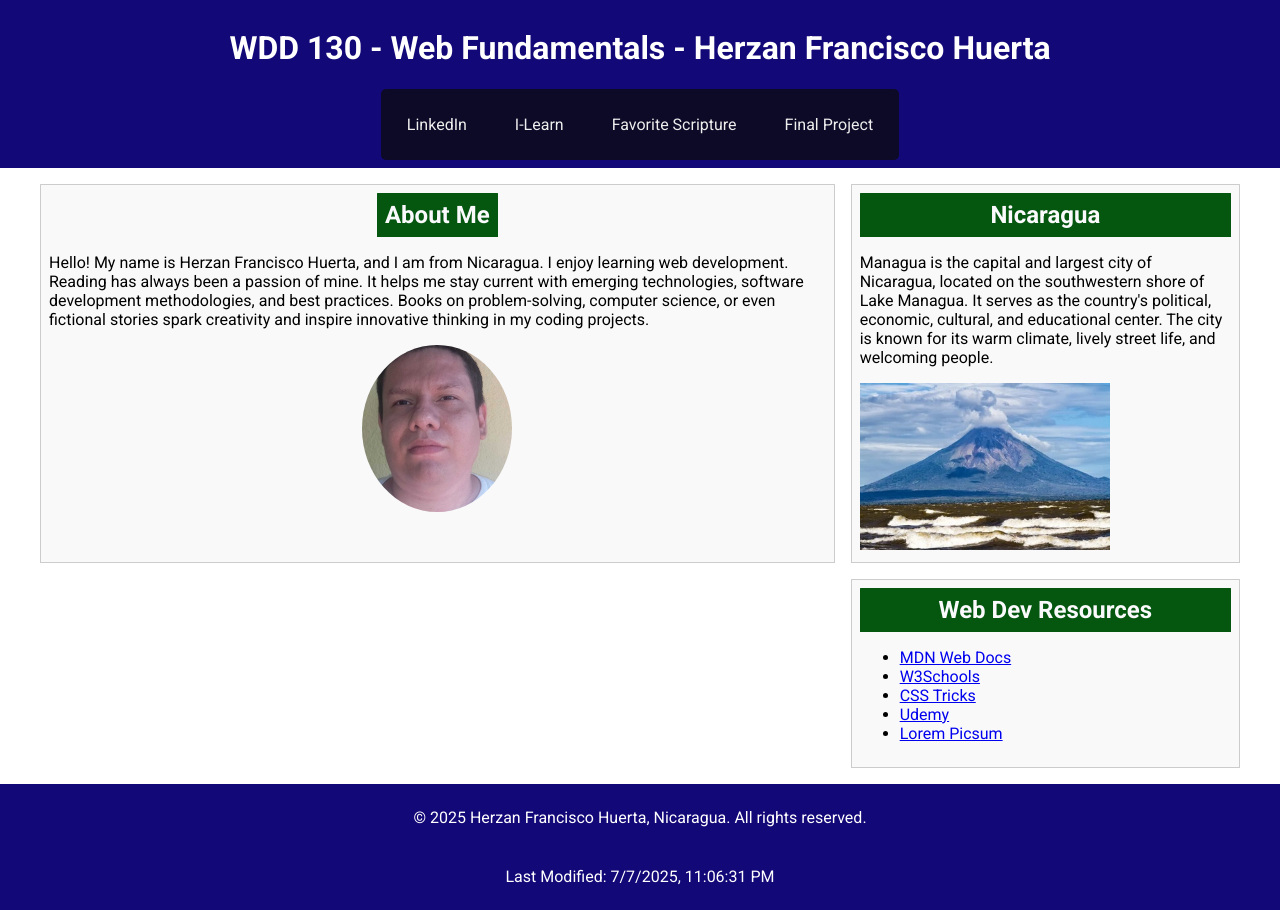
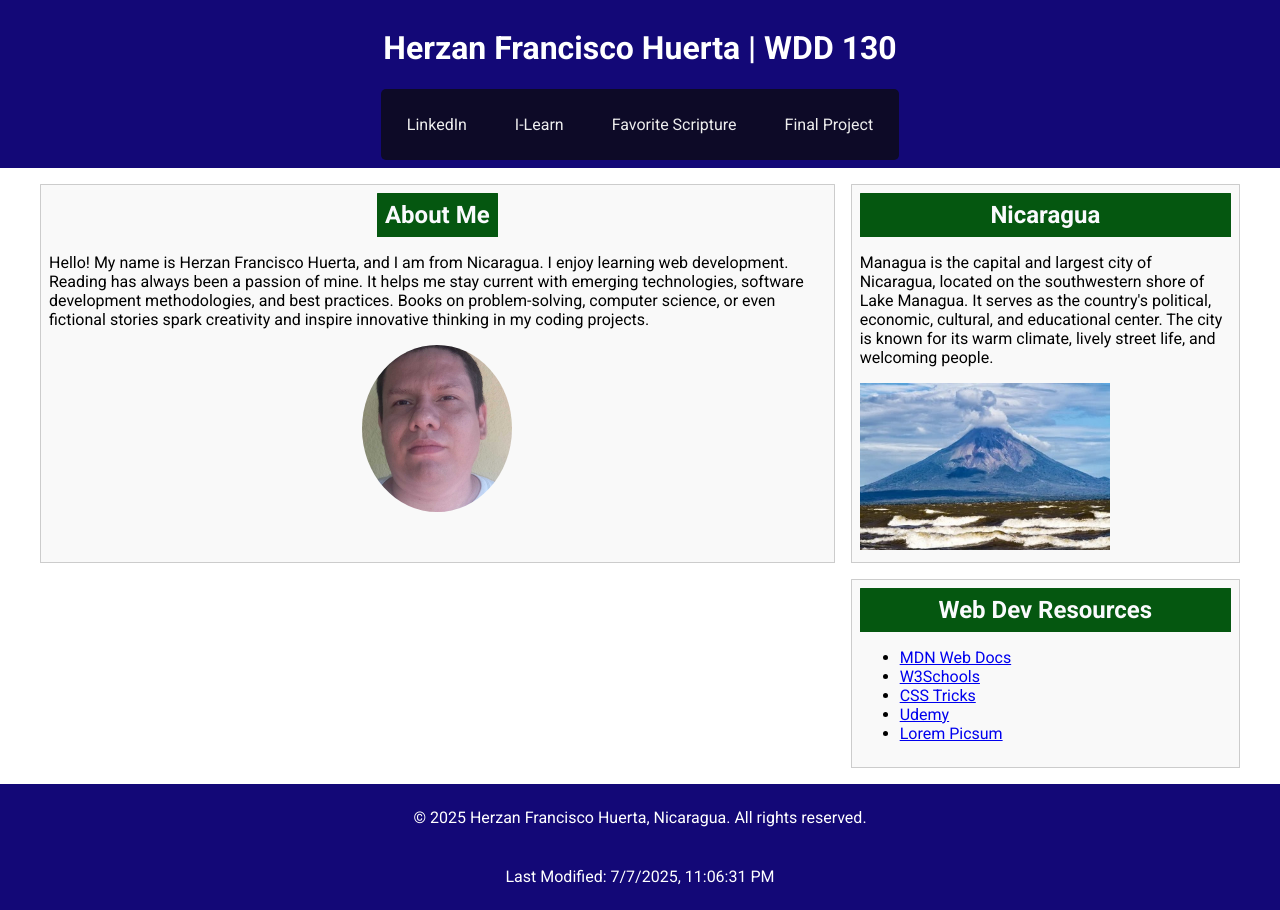
Before and after one commit to Herzan/wdd130, a plain HTML site: page index.html in a window 1280 px wide. Drawn offline with Linux system fonts and the light colour scheme.

Commit message:
First Commit

```diff
--- a/index.html
+++ b/index.html
@@ -3,8 +3,8 @@
 <head>
     <meta charset="UTF-8">
     <meta name="viewport" content="width=device-width, initial-scale=1.0">
-    <title>WDD 130 - Web Fundamentals - Herzan Francisco Huerta</title>
-    <meta name="description" content="Explore WDD 130 -  Web Fundamentals with Herzan Francisco Huerta. Learn essential web development skills in HTML, CSS, and JavaScript to build dynamic and responsive websites.">
+    <title>Herzan Francisco Huerta | WDD 130</title>
+    <meta name="description" content="Explore WDD 130 - Web Fundamentals with Herzan Francisco Huerta. Learn essential web development skills in HTML, CSS, and JavaScript to build dynamic and responsive websites.">
     <meta name="author" content="Herzan Francisco Huerta">
     <link rel="preconnect" href="https://fonts.googleapis.com">
     <link rel="preconnect" href="https://fonts.gstatic.com" crossorigin>
@@ -15,7 +15,7 @@
 <body>
 
 <header>
-    <h1>WDD 130 - Web Fundamentals - Herzan Francisco Huerta</h1>
+    <h1>Herzan Francisco Huerta | WDD 130</h1>
     <nav>
         <a href="linkedin.html">LinkedIn</a>
         <a href="ilearn.html">I-Learn</a>
@@ -27,16 +27,13 @@
 <main class="grid-container">
     <section class="card about-me">
         <h2>About Me</h2>
-            <p>Hello! My name is Herzan Francisco Huerta, and I am from Nicaragua. I enjoy learning web development.  Reading has always been a passion of mine. It helps me stay current with emerging technologies, software development methodologies, and best practices. Books on problem-solving, computer science, or even fictional stories spark creativity and inspire innovative thinking in my coding projects.</p>
+        <p>Hello! My name is Herzan Francisco Huerta, and I am from Nicaragua. I enjoy learning web development. Reading has always been a passion of mine. It helps me stay current with emerging technologies, software development methodologies, and best practices. Books on problem-solving, computer science, or even fictional stories spark creativity and inspire innovative thinking in my coding projects.</p>
         <img src="images/profile.jpg" alt="Profile picture of Herzan Francisco Huerta" width="200">
-
     </section>
 
     <section class="card nicaragua">
         <h2>Nicaragua</h2>
-            <p>Managua is the capital and largest city of Nicaragua, located on the southwestern shore of Lake Managua.
-                It serves as the country's political, economic, cultural, and educational center.
-                The city is known for its warm climate, lively street life, and welcoming people.</p>
+        <p>Managua is the capital and largest city of Nicaragua, located on the southwestern shore of Lake Managua. It serves as the country's political, economic, cultural, and educational center. The city is known for its warm climate, lively street life, and welcoming people.</p>
         <img src="images/n.jpg" alt="Picture of Managua, Nicaragua" width="250" height="167">
     </section>
 
@@ -52,7 +49,6 @@
     </section>
 </main>
 
-
 <footer>
     <p>&copy; <span id="currentyear"></span> Herzan Francisco Huerta, Nicaragua. All rights reserved.</p>
     <p id="lastModified"></p>
```
Lines whose indentation alone changed are shown as unchanged.
